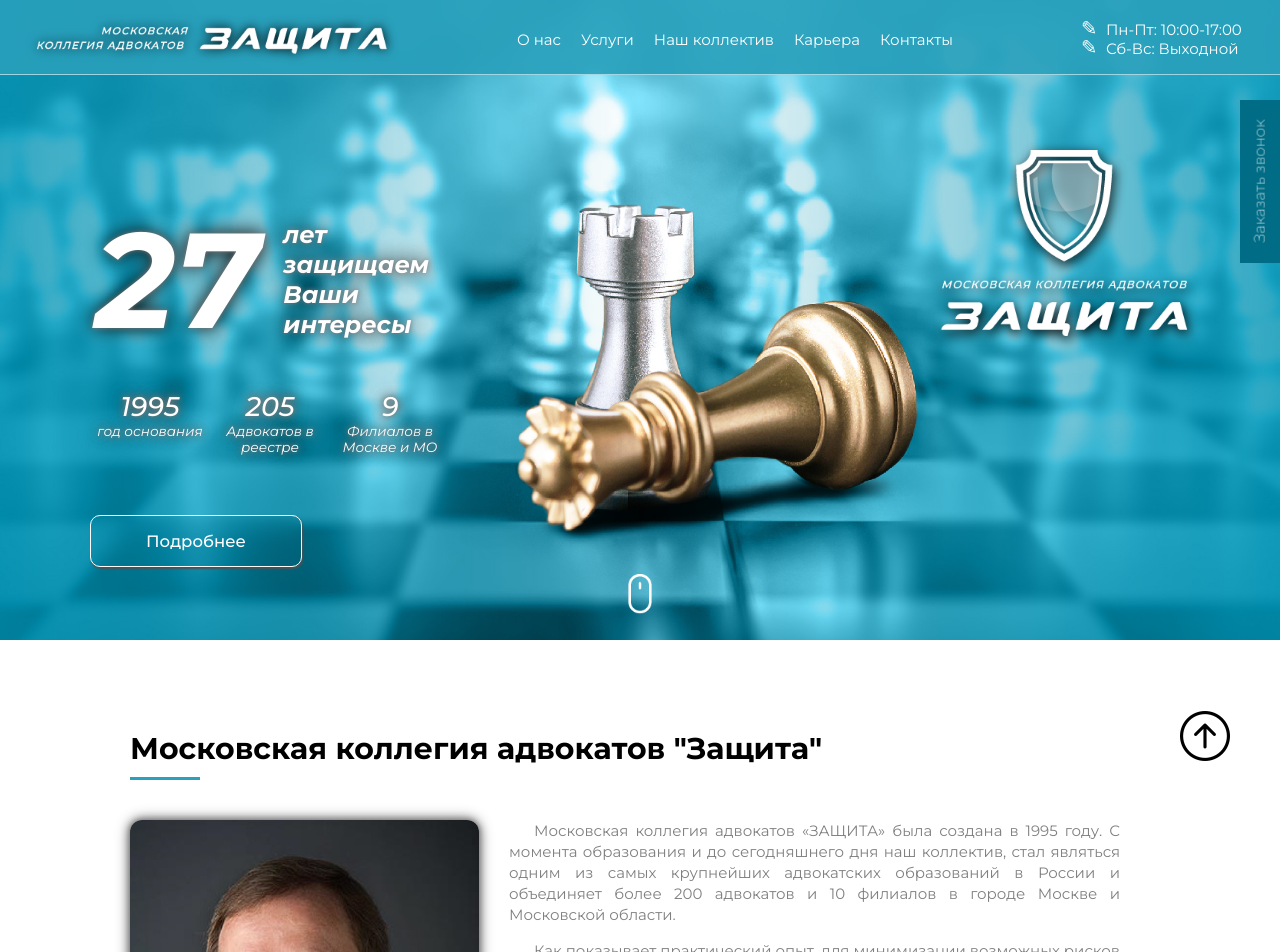
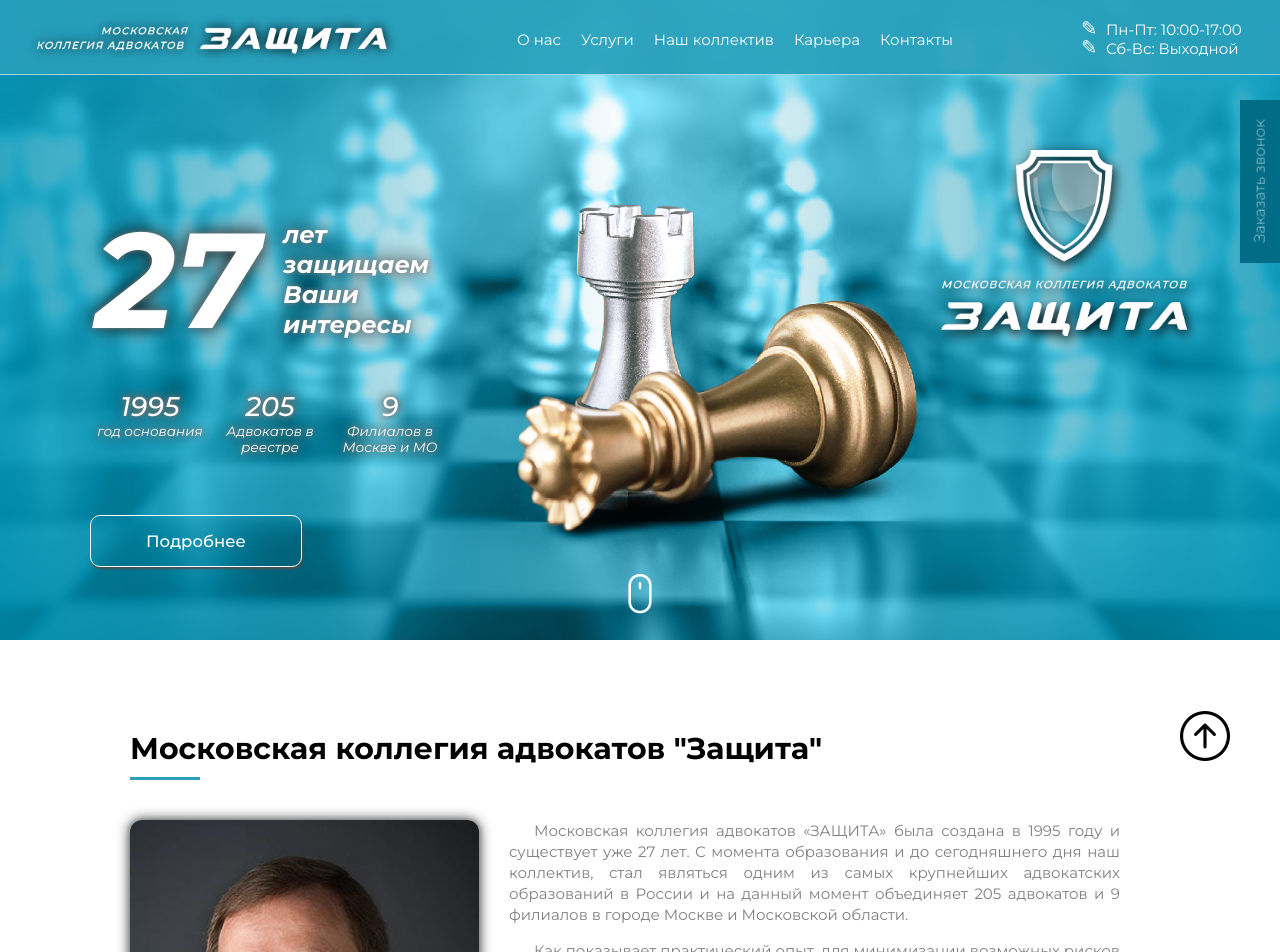
Before and after one commit to Ax51/react-site-MKA_Zaschita, a React (Create React App) app: page / in a window 1280 px wide. Shown: the top 952 px of the page. Built offline with nearby package versions, Linux system fonts and the light colour scheme.

Commit message:
added dynamic text to the speech

```diff
--- a/src/Pages/Main-page/Components/Speech/Speech.js
+++ b/src/Pages/Main-page/Components/Speech/Speech.js
@@ -7,19 +7,57 @@
 // styles
 import './Speech.css';
 
+// Db
+import teamDb from '../../../../Db/Team-Db/Team-Db.json';
+import branchDb from '../../../../Db/Map-API-Db/Map-coordinates.js';
+
 const Speech = () => {
+    const companyAge = new Date().getFullYear() - 1995,
+        teamCount = Object.keys(teamDb).filter(i => i !== "_comment" && teamDb[i]["shown"]).length,
+        branchCount = Object.keys(branchDb).length;
+
+    function countSpell(word, number) {
+        if ((number % 100) >= 10 && (number % 100) <= 20) {
+            word = `${word}ов`
+        } else {
+            if ((number % 10) === 1) {
+                word = `${word}`
+            } else if ((number % 10) > 1 && (number % 10) < 5) {
+                word = `${word}а`
+            } else {
+                word = `${word}ов`
+            }
+        }
+        return `${number} ${word}`
+    }
+    function ageSpell(number) {
+        let word = "год";
+        if ((number % 100) >= 10 && (number % 100) <= 20) {
+            word = "лет"
+        } else {
+            if ((number % 10) === 1) {
+                word = `${word}`
+            } else if ((number % 10) > 1 && (number % 10) < 5) {
+                word = `${word}а`
+            } else {
+                word = "лет"
+            }
+        }
+        return `${number} ${word}`
+    }
+
     return (
         <div className="speech">
             <div className="speech-header">
                 <h1>Московская коллегия адвокатов "Защита"</h1>
-                <div className="header-block header-block_dark"/>
+                <div className="header-block header-block_dark" />
             </div>
             <div className="speech-position">
-                <img className="speech-photo" src={photo} alt="Председатель президиума"></img>
+                <img className="speech-photo" src={photo} alt="Председатель президиума" title="Поляков Игорь Алексеевич, председатель Президиума"></img>
                 <div className="speech-text">
-                    <p>Московская коллегия адвокатов «ЗАЩИТА» была создана в 1995 году. С момента образования и до
+                    <p>Московская коллегия адвокатов «ЗАЩИТА» была создана в 1995 году и существует уже {ageSpell(companyAge)}. С момента образования и до
                         сегодняшнего дня наш коллектив, стал являться одним из самых крупнейших адвокатских
-                        образований в России и объединяет более 200 адвокатов и 10 филиалов в городе Москве и
+                        образований в России и на данный момент объединяет {countSpell("адвокат", teamCount)} и {countSpell("филиал", branchCount)} в городе Москве и
                         Московской области.</p>
                     <p>Как показывает практический опыт, для минимизации возможных рисков и наступления негативных
                         последствий, по тем или иным юридическим вопросам, правильным будет заранее обратиться к
```
